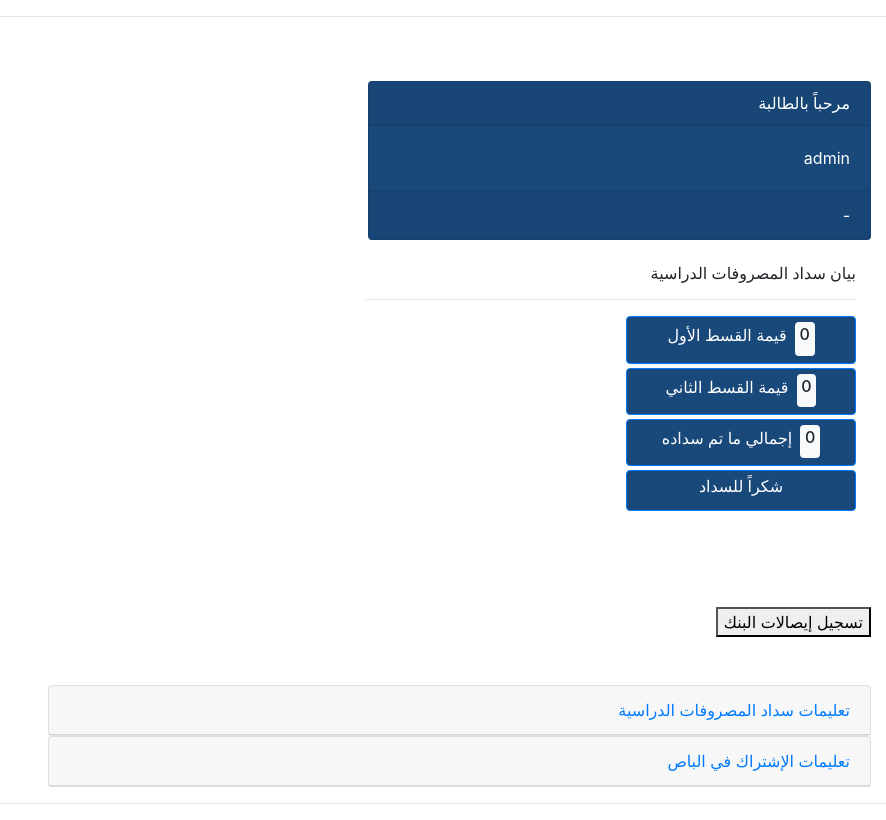
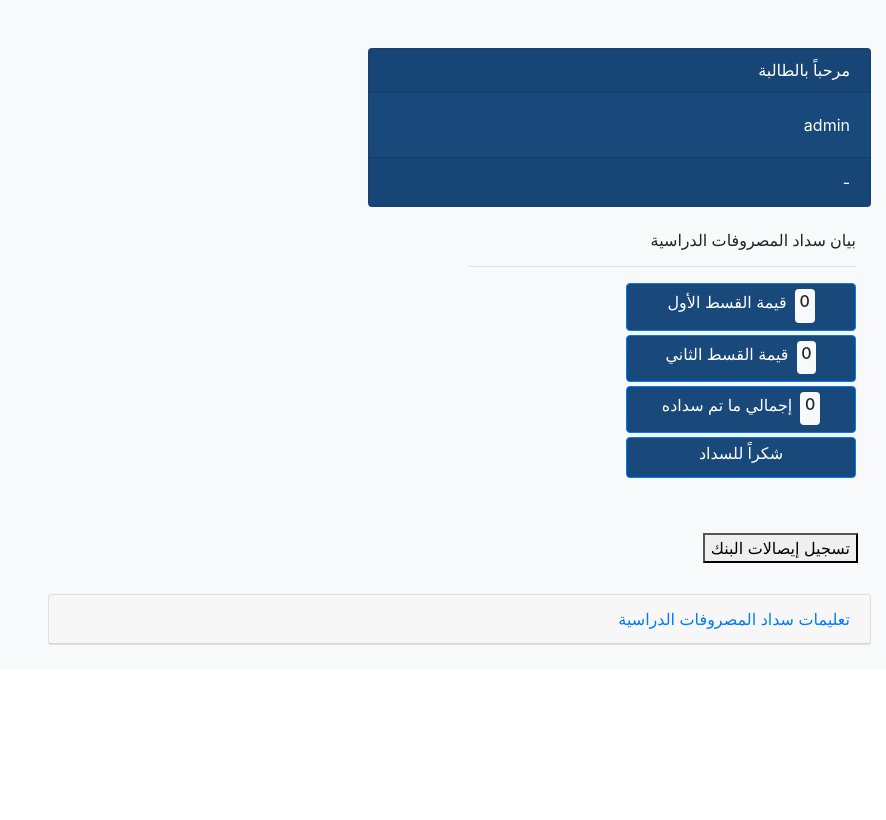
Before and after one commit to veermos/Test1, a Django app: page /fees/dashboard/ in a window 1280 px wide. Shown: the part 86-906 px from the top of the page, without its empty margins (394-1280 px from the left). After the commit the page ends 731 px from the top, so only its background shows below. Run offline with Django 3.2, Linux system fonts and the light colour scheme; a user stored in the database is signed in; some libraries are stand-ins or nearby versions.

Commit message:
Change bg

```diff
--- a/account/templates/account/base.html
+++ b/account/templates/account/base.html
@@ -13,8 +13,7 @@
   </head>
   <body>
     {% include 'account/navbar.html' %}
-    <br>
-    <br>
+
 
     {% block content %} {% endblock %}
     <script src="https://code.jquery.com/jquery-3.4.1.slim.min.js" integrity="sha384-J6qa4849blE2+poT4WnyKhv5vZF5SrPo0iEjwBvKU7imGFAV0wwj1yYfoRSJoZ+n" crossorigin="anonymous"></script>
--- a/account/templates/account/navbar.html
+++ b/account/templates/account/navbar.html
@@ -26,12 +26,7 @@
                           <button id="signOutBtn" type="submit">  تسجيل خروج  </button>
                       </form>
                   </li>
-                  {% else %}
-                  <li class="nav-item">
-                  <a class="nav-link" href="{% url 'loginuser' %}"><span class="fas fa-sign-in-alt"></span>  <h6>تسجيل دخول </h6> </a>
-                  </li>
                   {% endif %}
         </ul>
       </div>
     </nav>
-    <hr>
--- a/fees/templates/fees/dashboard.html
+++ b/fees/templates/fees/dashboard.html
@@ -4,8 +4,9 @@
 {% load static %}
 <link rel="stylesheet" href="{% static '/css/base.css' %}">
 
-<div class="container-fluid text-right">
-
+<div class="container-fluid text-right bg-light">
+<br>
+<br>
 	<div class="row">
 		<div class="col-md-1">
 		</div>
@@ -29,7 +30,7 @@
 		<!-- <div class="col-md-1">
 		</div> -->
 		<div class="col-md-5">
-			<div class="card text-wight cib">
+			<div class="card text-right cib">
 				<h6 class="card-header">
           {% if user.school == "بنين" %}
            مرحباً بالطالب
@@ -49,14 +50,14 @@
 			</div>
 		</div>
 </div>
-<br>
 
 
 <div class="container-fluid text-right ml-auto">
+
 		<div class="row ">
-		<div class="col-md-7" >
+			<div class="col-md-8" >
 				</div>
-		<div class="col-md-5">
+		<div class="col-md-4 mt-4">
 	  <h6>بيان سداد المصروفات الدراسية</h6>
 		<hr>
 	  </div>
@@ -64,6 +65,7 @@
 	<div class="row ">
 		<div class="col-md-8" >
 		</div>
+
 		<div class="col-md-4" >
 		  <button type="button" class="btn btn-primary cib mb-1" style="display:inline-block; width:230px" >قيمة القسط الأول<span class="badge badge-light ml-2"><h6>{{ user.payment_1 }}</h6></span></button>
 		</div>
@@ -93,7 +95,6 @@
 	    {% endif %}
 		</div>
 	</div>
-  <br>
   <br>
 
 
@@ -134,20 +135,16 @@
 	</div>
 	{% endif %}
 </div>
-
-
-
 <br>
-	<br>
-	<div class="text-right">
-
-
-	<form class="" action="{% url 'addfees' %}" method="GET">
+<div class="row ">
+	<div class="col-md-8" >
+		</div>
+	<div class="col-md-4" >
+		<form class="btn"  action="{% url 'addfees' %}" method="GET">
 			<button type="submit" name="button" >تسجيل إيصالات البنك</button>
 		</form>
-
 	</div>
-	<br>
+	</div>
 <br>
   <div class="row">
 		<div class="col-md-8 ml-auto">
@@ -162,26 +159,8 @@
 						</div>
 					</div>
 				</div>
-				<div class="card">
-					<div class="card-header">
-						 <a class="card-link collapsed" data-toggle="collapse" data-parent="#card-434025" href="#card-element-651084">تعليمات الإشتراك في الباص</a>
 </div>
-					<div id="card-element-651084" class="collapse">
-						<div class="card-body">
-							Anim pariatur cliche...
-						</div>
-					</div>
-				</div>
-			</div>
-		</div>
-	</div>
-</div>
-<hr>
-<div class="container-fluid text-right">
-<div class="row">
-
-
-</div>
+<br>
 </div>
 
 
--- a/test1/urls.py
+++ b/test1/urls.py
@@ -20,8 +20,8 @@ from account import views
 
 urlpatterns = [
     path('admin/', admin.site.urls),
-    path('', views.home, name='home'),
-    path('login/', views.loginuser, name='loginuser'),
+    path('', views.loginuser, name='home'),
+    # path('login/', views.loginuser, name='loginuser'),
     path('logout/', views.logoutuser, name='logoutuser'),
     path('fees/', include('fees.urls')),
 ]
```
Also changed, not shown: account/templates/account/home.html (+47 -2 lines), account/templates/account/loginuser.html (+25 -8 lines), account/views.py (+4 -4 lines), fees/templates/fees/agreement.html (+7 -6 lines), fees/templates/fees/recorded.html (+24 -6 lines), db.sqlite3. Lines whose indentation alone changed are shown as unchanged.
